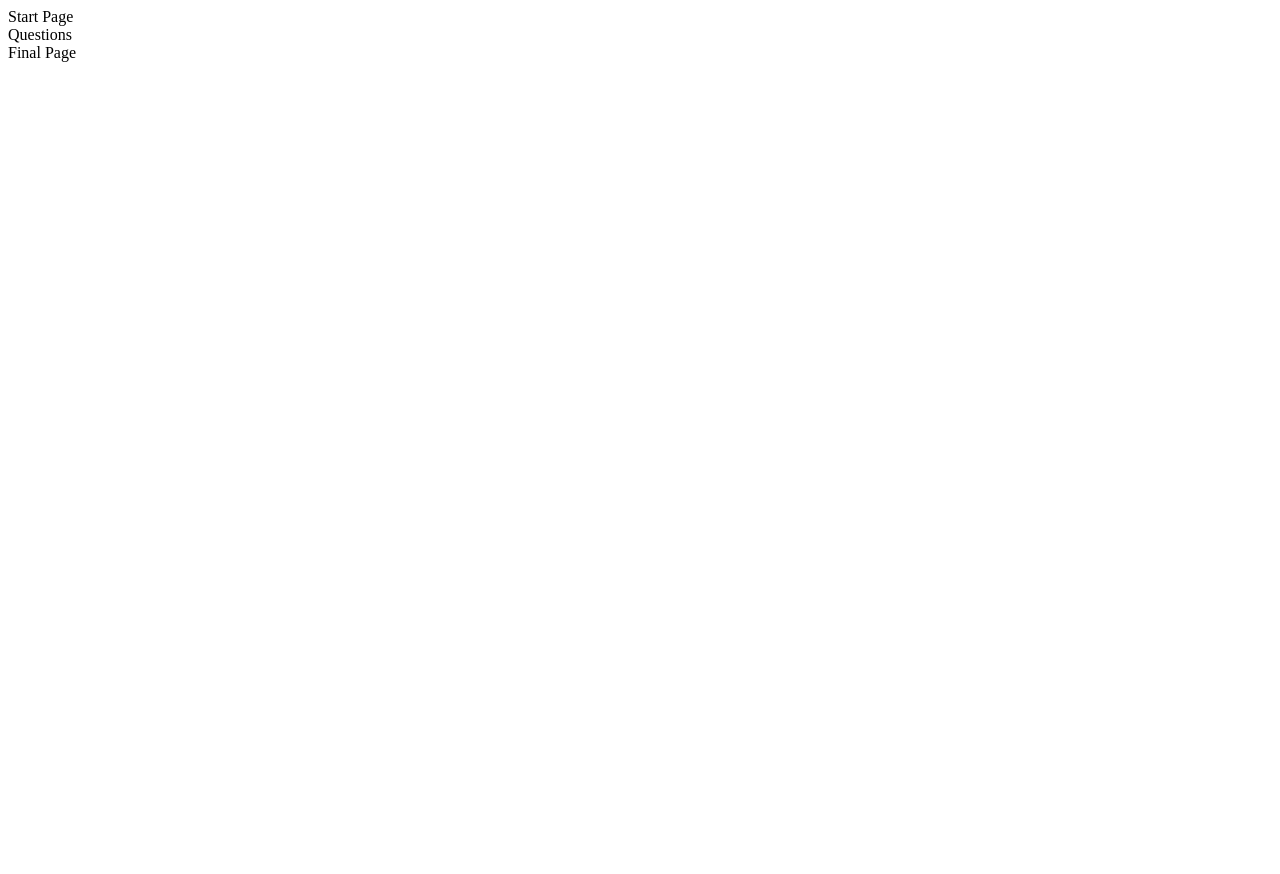
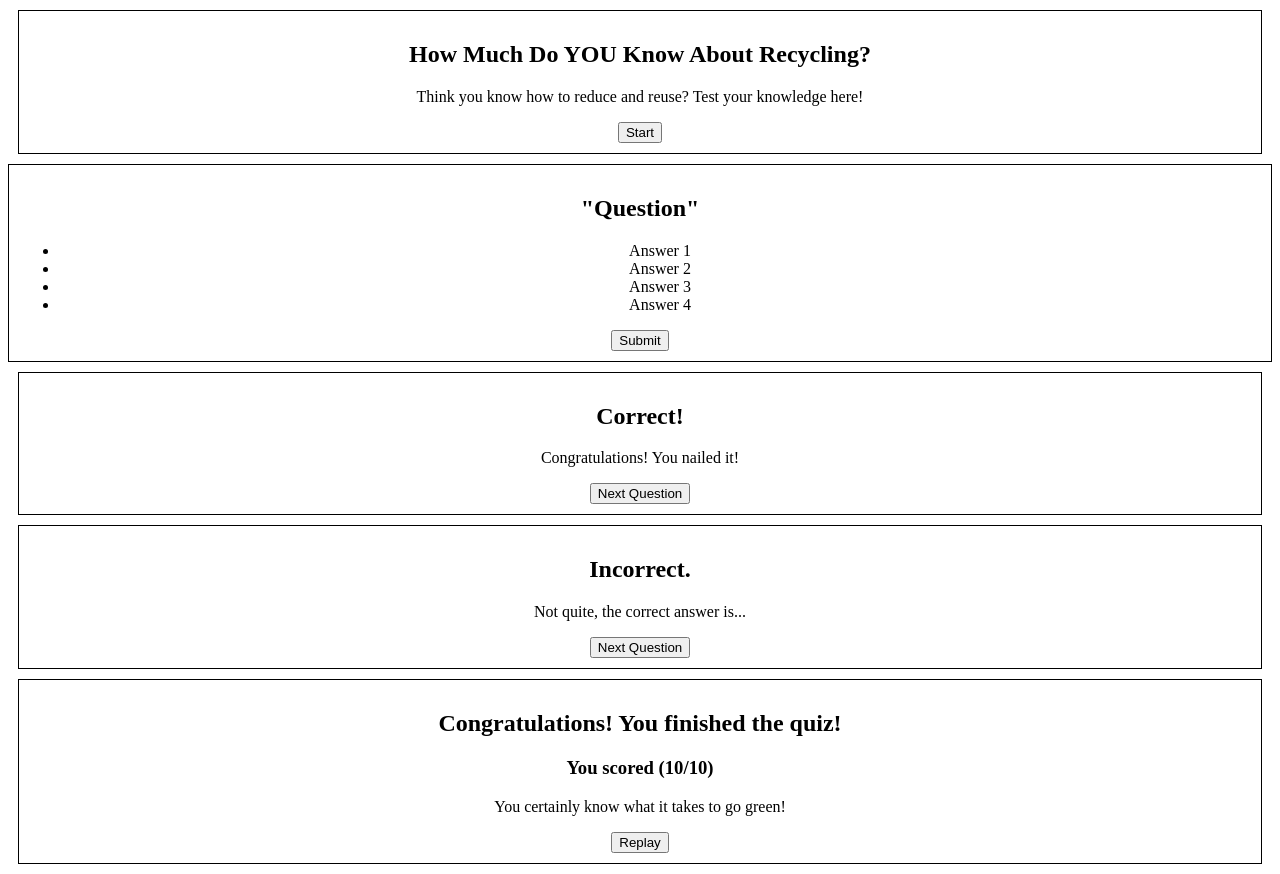
Before and after one commit to sarawarnock/quiz-app, a plain HTML site: page index.html in a window 1280 px wide. Before the commit the page ends 800 px from the top, so only its background shows below. Drawn offline with nearby package versions, Linux system fonts and the light colour scheme.

Commit message:
wireframe

```diff
--- a/index.html
+++ b/index.html
@@ -13,9 +13,37 @@
 </head>
 
 <body>
-    <section>Start Page</section>
-    <section>Questions</section>
-    <section>Final Page</section>
+    <section class="start">
+        <h1>How Much Do YOU Know About Recycling?</h1>
+            <p>Think you know how to reduce and reuse? Test your knowledge here!</p>
+        <button>Start</button>
+    </section>
+    <section class="questions">
+        <h2>"Question"</h2>
+            <ul>
+                <li>Answer 1</li>
+                <li>Answer 2</li>
+                <li>Answer 3</li>
+                <li>Answer 4</li>
+            </ul>
+            <button id="submit-button">Submit</button>
+    </section>
+    <section class="correct">
+        <h2>Correct!</h2>
+            <p>Congratulations! You nailed it!</p>
+        <button class="next-button">Next Question</button>
+    </section>
+    <section class="incorrect">
+        <h2>Incorrect.</h2>
+            <p>Not quite, the correct answer is...</p>
+        <button>Next Question</button>
+    </section>
+    <section class="final">
+        <h2>Congratulations! You finished the quiz!</h2>
+        <h3>You scored (10/10)</h3>
+            <p>You certainly know what it takes to go green!</p>
+        <button id="replay-button">Replay</button>
+    </section>
   <script src="index.js"></script>
   <script type="text/javascript" src="//code.jquery.com/jquery.min.js"></script>
 </body>
--- a/main.css
+++ b/main.css
@@ -0,0 +1,33 @@
+.start {
+    border: 1px solid black;
+    text-align: center;
+    padding: 10px;
+    margin: 10px;
+}
+
+.questions {
+    border: 1px solid black;
+    text-align: center;
+    padding: 10px;
+}
+
+.correct {
+    border: 1px solid black;
+    text-align: center;
+    padding: 10px;
+    margin: 10px;
+}
+
+.incorrect {
+    border: 1px solid black;
+    text-align: center;
+    padding: 10px;
+    margin: 10px;
+}
+
+.final {
+    border: 1px solid black;
+    text-align: center;
+    padding: 10px;
+    margin: 10px;
+}
```
